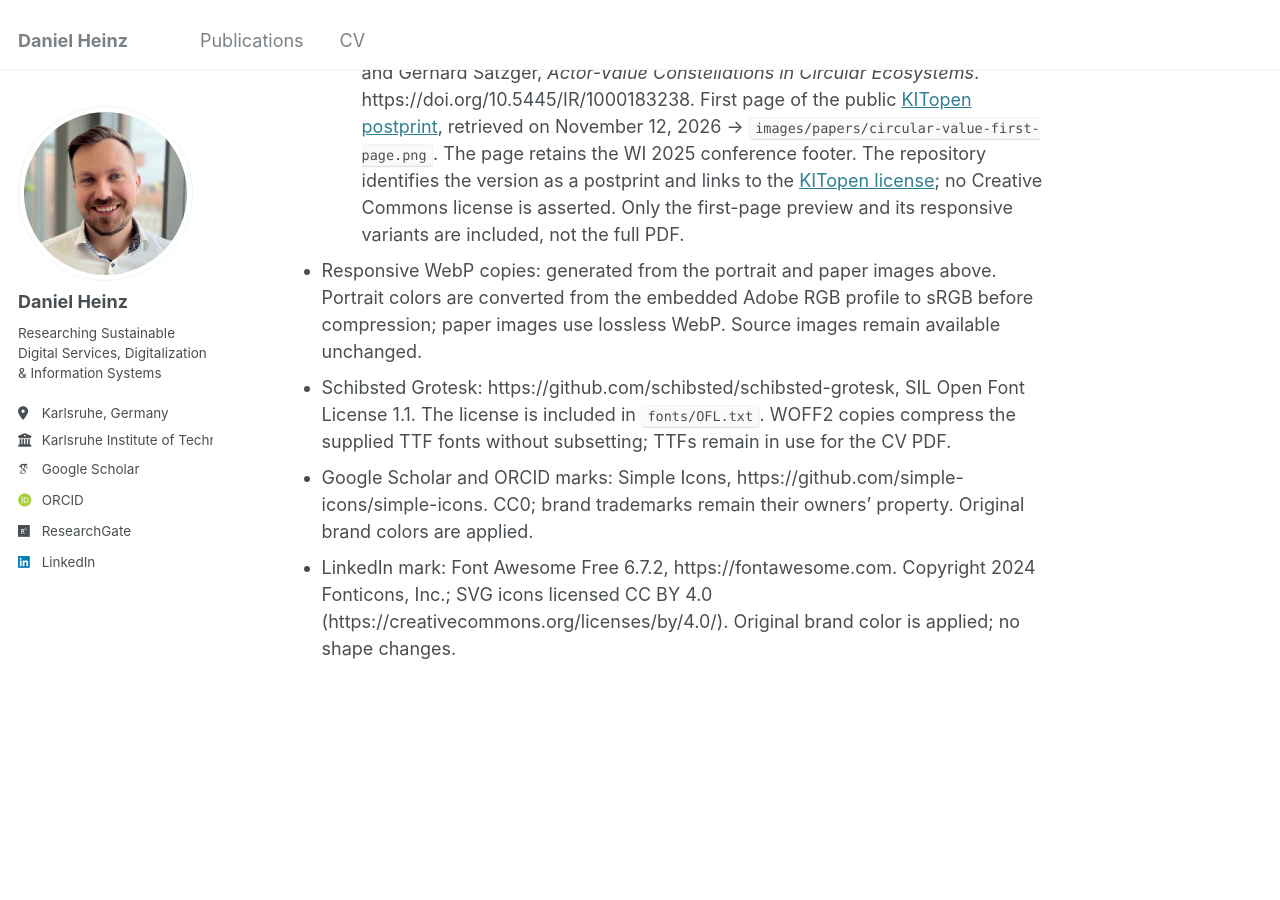
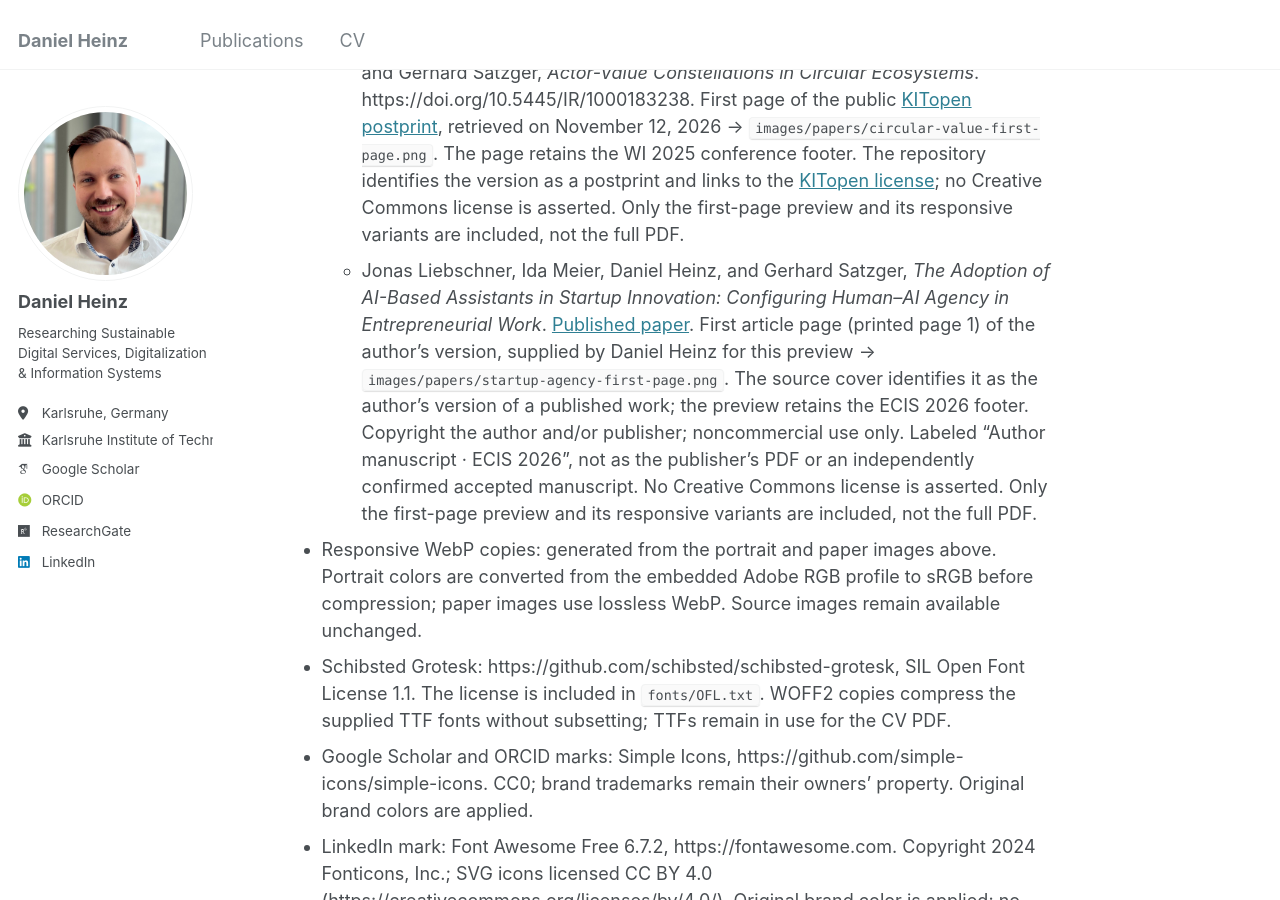
Before and after one commit to DanielHeinz7/danielheinz7.github.io, a Jekyll site: the page built from public/ASSET-SOURCES.md, in a window 1280 px wide and 900 px high, scrolled down 2499 px. Built offline with Jekyll 4.4.1, drawn with Linux system fonts in a browser that asks for light colours; some web fonts are replaced; our own code applies the rules of GitHub Pages for plain Markdown files.

Commit message:
Freigegebene ECIS-Erstseite als Paper-Vorschau ergänzen
Co-Authored-By: Claude Code <noreply@anthropic.com>

```diff
--- a/public/ASSET-SOURCES.md
+++ b/public/ASSET-SOURCES.md
@@ -20,6 +20,7 @@
   - Jonas Liebschner, Daniel Heinz, and Gerhard Satzger, *Designing AI-Based Entrepreneurial Coaching Systems*. https://doi.org/10.1007/978-3-032-28313-9_2. First page of the accepted author manuscript supplied by Daniel Heinz. © The authors 2026, under exclusive license to Springer Nature Switzerland AG. Labeled as an accepted manuscript and linked to the published version. [Springer Nature’s book policy](https://www.springernature.com/gp/open-science/policies/book-policies) permits proceedings authors to post their accepted manuscripts on personal websites immediately, subject to its [manuscript terms](https://www.springernature.com/gp/open-science/policies/accepted-manuscript-terms). This is not the publisher’s PDF. No Creative Commons license is asserted; the full manuscript is not redistributed.
   - Daniel Hendriks, Ida Meier, Henrik Wiegand, Carina Benz, Daniel Heinz, and Philipp Spitzer, *From Pilot to Production: Microfoundations and Responsibility Patterns for Enterprise AI Projects*. https://doi.org/10.5445/IR/1000197565. First content page (PDF page 2) of the public [KITopen author manuscript](https://publikationen.bibliothek.kit.edu/1000197565/191179192). Accepted for ICIS 2026; not the publisher’s version. © The authors 2026. Noncommercial use only. The [ICIS 2026 author agreement](https://icis2026.aisconferences.org/submissions/revisions/) retains copyright with the authors and grants AIS a nonexclusive publication license. No Creative Commons license is asserted; the full PDF is not redistributed.
   - Linda Sagnier Eckert, Marcel Fassnacht, Daniel Heinz, Sebastian Alamo Alonso, and Gerhard Satzger, *Actor-Value Constellations in Circular Ecosystems*. https://doi.org/10.5445/IR/1000183238. First page of the public [KITopen postprint](https://publikationen.bibliothek.kit.edu/1000183238/162503316), retrieved on November 12, 2026 → `images/papers/circular-value-first-page.png`. The page retains the WI 2025 conference footer. The repository identifies the version as a postprint and links to the [KITopen license](https://publikationen.bibliothek.kit.edu/kitopen-lizenz); no Creative Commons license is asserted. Only the first-page preview and its responsive variants are included, not the full PDF.
+  - Jonas Liebschner, Ida Meier, Daniel Heinz, and Gerhard Satzger, *The Adoption of AI-Based Assistants in Startup Innovation: Configuring Human–AI Agency in Entrepreneurial Work*. [Published paper](https://aisel.aisnet.org/ecis2026/is_adopt/is_adopt/20/). First article page (printed page 1) of the author’s version, supplied by Daniel Heinz for this preview → `images/papers/startup-agency-first-page.png`. The source cover identifies it as the author’s version of a published work; the preview retains the ECIS 2026 footer. Copyright the author and/or publisher; noncommercial use only. Labeled “Author manuscript · ECIS 2026”, not as the publisher’s PDF or an independently confirmed accepted manuscript. No Creative Commons license is asserted. Only the first-page preview and its responsive variants are included, not the full PDF.
 - Responsive WebP copies: generated from the portrait and paper images above. Portrait colors are converted from the embedded Adobe RGB profile to sRGB before compression; paper images use lossless WebP. Source images remain available unchanged.
 - Schibsted Grotesk: https://github.com/schibsted/schibsted-grotesk, SIL Open Font License 1.1. The license is included in `fonts/OFL.txt`. WOFF2 copies compress the supplied TTF fonts without subsetting; TTFs remain in use for the CV PDF.
 - Google Scholar and ORCID marks: Simple Icons, https://github.com/simple-icons/simple-icons. CC0; brand trademarks remain their owners' property. Original brand colors are applied.
--- a/scripts/check-site.mjs
+++ b/scripts/check-site.mjs
@@ -160,7 +160,8 @@ for (const id of ['circular-value', 'startup-agency']) {
   const paper = papers.find(paper => paper.id === id);
   const image = imageVariants[`${id}-first-page.png`];
   if (paper.image !== `${id}-first-page.png` || !image) errors.push(`${id}: missing real first-page preview`);
-  if (JSON.stringify(image?.sources.map(source => source.width)) !== '[160,320,640,960]') errors.push(`${id}: missing responsive image widths`);
+  const expectedWidths = id === 'startup-agency' ? '[160,320,640]' : '[160,320,640,960]';
+  if (JSON.stringify(image?.sources.map(source => source.width)) !== expectedWidths) errors.push(`${id}: missing responsive image widths`);
   if (!paper.image_source?.label || !paper.image_source?.credit || !assetSources.includes(paper.title)) errors.push(`${id}: missing version and source credit`);
   for (const route of ['research/index.html', `research/${paper.slug}/index.html`]) {
     const html = cache.get(path.join(root, route)) || '';
--- a/src/data/papers.json
+++ b/src/data/papers.json
@@ -544,6 +544,12 @@
     "venue": "ECIS · 2026",
     "url": "https://aisel.aisnet.org/ecis2026/is_adopt/is_adopt/20/",
     "slug": "startup-agency",
+    "image": "startup-agency-first-page.png",
+    "image_source": {
+      "url": "https://aisel.aisnet.org/ecis2026/is_adopt/is_adopt/20/",
+      "label": "Author manuscript · ECIS 2026",
+      "credit": "Copyright the author and/or publisher; noncommercial use only"
+    },
     "explainer": {
       "headline": "How much should founders hand over to AI?",
       "intro": "Founders described using AI to take on work beyond their own expertise. They also drew boundaries around what an assistant could decide or do in their name.",
```
Also changed, not shown: src/data/image-variants.json (+18 -0 lines), public/images/papers/startup-agency-first-page.png (added), public/images/responsive/startup-agency-first-page-160.webp (added), public/images/responsive/startup-agency-first-page-320.webp (added), public/images/responsive/startup-agency-first-page-640.webp (added).
